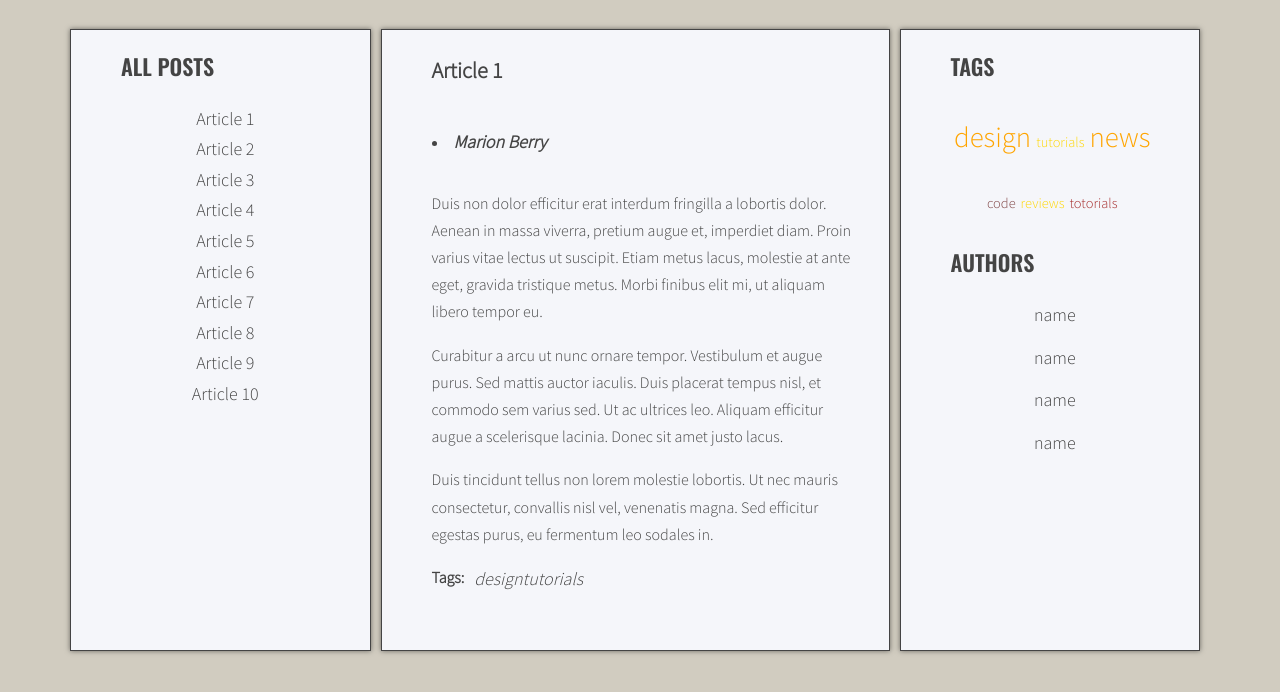
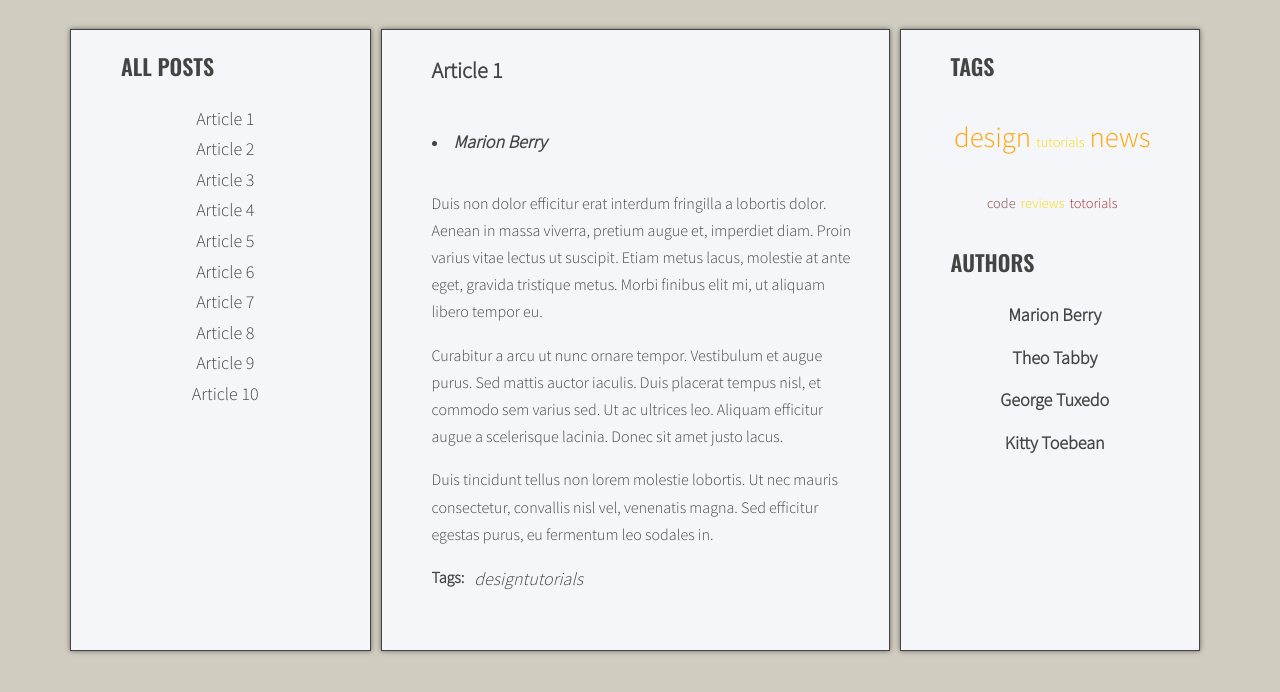
Before and after one commit to OlhaOvcharenko/javascript-blog, a website: page index.html in a window 1280 px wide. Shown: the part 238-930 px from the top of the page. Drawn offline with nearby package versions, Linux system fonts and the light colour scheme.

Commit message:
add code to script.js for function 'generateAuthors'

```diff
--- a/index.html
+++ b/index.html
@@ -163,26 +163,6 @@
                     </ul>
                     <h2 class="section-title">Authors</h2>
                     <ul class="list authors">
-                        <li>
-                            <a href="#">
-                                <span class="author-name">name</span>
-                            </a>
-                        </li>
-                        <li>
-                            <a href="#">
-                                <span class="author-name">name</span>
-                            </a>
-                        </li>
-                        <li>
-                            <a href="#">
-                                <span class="author-name">name</span>
-                            </a>
-                        </li>
-                        <li>
-                            <a href="#">
-                                <span class="author-name">name</span>
-                            </a>
-                        </li>
                     </ul>
                 </aside>
             </main>
--- a/js/script.js
+++ b/js/script.js
@@ -257,9 +257,12 @@
 
 
   const optArticleAuthorSelector = '.post-author';
-  const optAuthorsListSelector = 'author.list.';
+  const optAuthorsListSelector = '.authors.list';
 
   const generateAuthors = function(){
+    /* [NEW] create a new variable allAuthors with an empty object */
+    let allAuthors = {};
+
     /* find all articles */
     const articles = document.querySelectorAll(optArticleSelector);
 
@@ -281,9 +284,30 @@
       /* add generated code to html variable */
       html += linkHTML;
 
+      /* [NEW] check if this link is NOT already in allAuthors */
+      if(!allAuthors[articleAuthor]){
+        /* [NEW] add author to allAuthors obect */
+        allAuthors[articleAuthor] = 1;
+      } else {
+        allAuthors[articleAuthor]++;
+      }
       /* insert HTML of all the links into the tags wrapper */
       authorList.innerHTML = html;
     }
+
+    /* [NEW] find list of authors in right column */
+    const authorListColumn = document.querySelector(optAuthorsListSelector);
+
+    let allAuthorsHTML = '';
+
+    /* [NEW] START LOOP: for each articleAuthor in allAuthors: */
+    for(let articleAuthor in allAuthors){
+      allAuthorsHTML += '<li><a href="#author-' + articleAuthor + '"><b>' + articleAuthor+ '</b></a></li>';
+
+    /*[NEW] add HTML from allAuthorsHTML to authorList */
+    authorListColumn.innerHTML = allAuthorsHTML;
+    }
+
   };
 
   generateAuthors();
```
